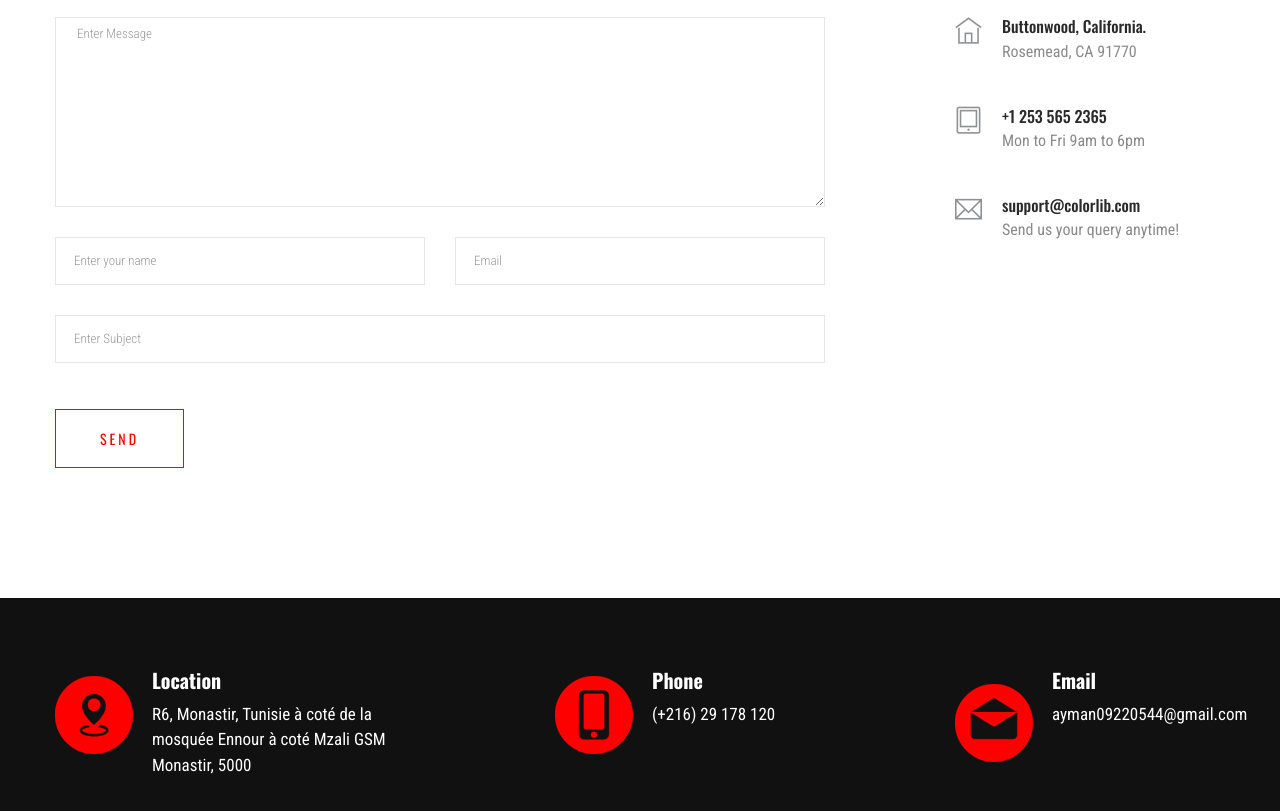
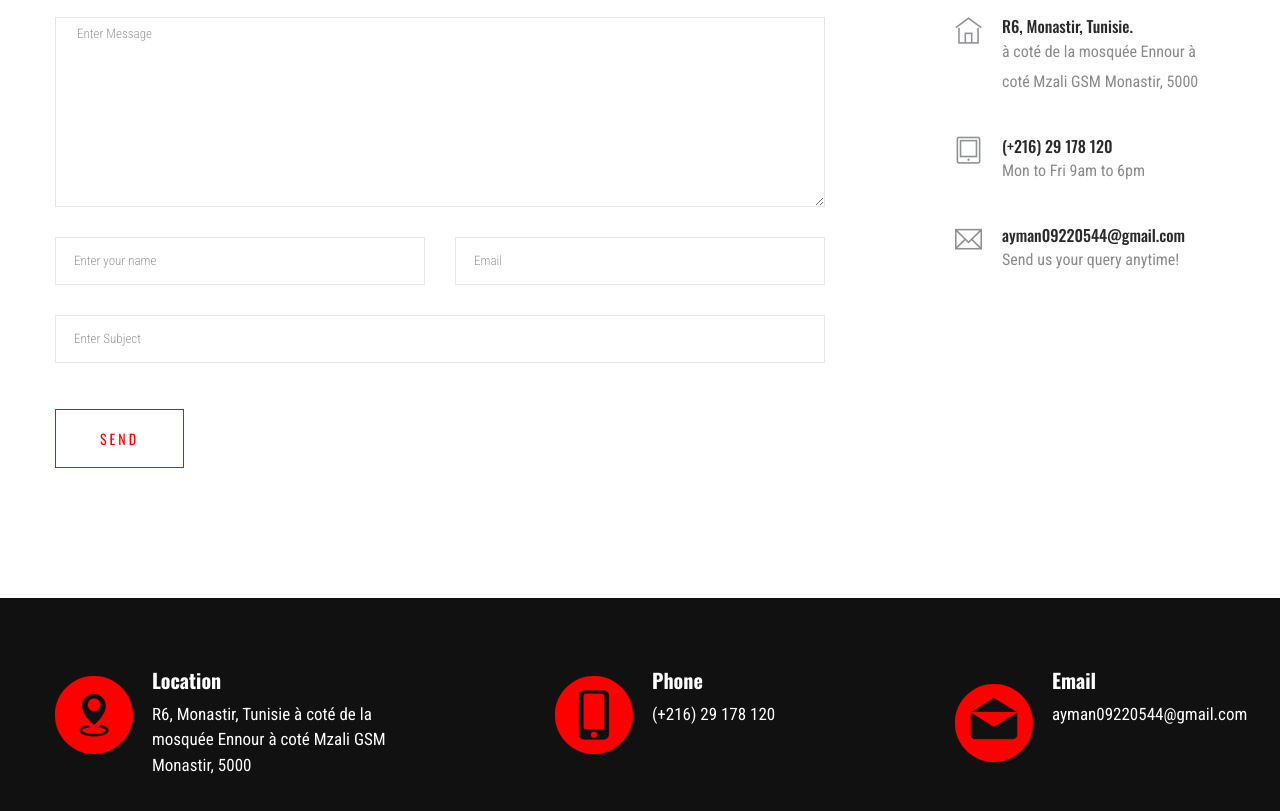
Before and after one commit to Adrenaline-SBZ/Adrenaline-SBZ.github.io, a plain HTML site: page contact.html in a window 1280 px wide. Shown: the part 1167-1978 px from the top of the page. Drawn offline with nearby package versions, Linux system fonts and the light colour scheme; some packages are replaced by stand-ins of ours.

Commit message:
Update contact.html

```diff
--- a/contact.html
+++ b/contact.html
@@ -598,21 +598,21 @@
                     <div class="media contact-info">
                         <span class="contact-info__icon"><i class="ti-home"></i></span>
                         <div class="media-body">
-                            <h3>Buttonwood, California.</h3>
-                            <p>Rosemead, CA 91770</p>
+                            <h3>R6, Monastir, Tunisie.</h3>
+                            <p>à coté de la mosquée Ennour à coté Mzali GSM Monastir, 5000</p>
                         </div>
                     </div>
                     <div class="media contact-info">
                         <span class="contact-info__icon"><i class="ti-tablet"></i></span>
                         <div class="media-body">
-                            <h3>+1 253 565 2365</h3>
+                            <h3>(+216) 29 178 120</h3>
                             <p>Mon to Fri 9am to 6pm</p>
                         </div>
                     </div>
                     <div class="media contact-info">
                         <span class="contact-info__icon"><i class="ti-email"></i></span>
                         <div class="media-body">
-                            <h3>support@colorlib.com</h3>
+                            <h3>ayman09220544@gmail.com</h3>
                             <p>Send us your query anytime!</p>
                         </div>
                     </div>
```
